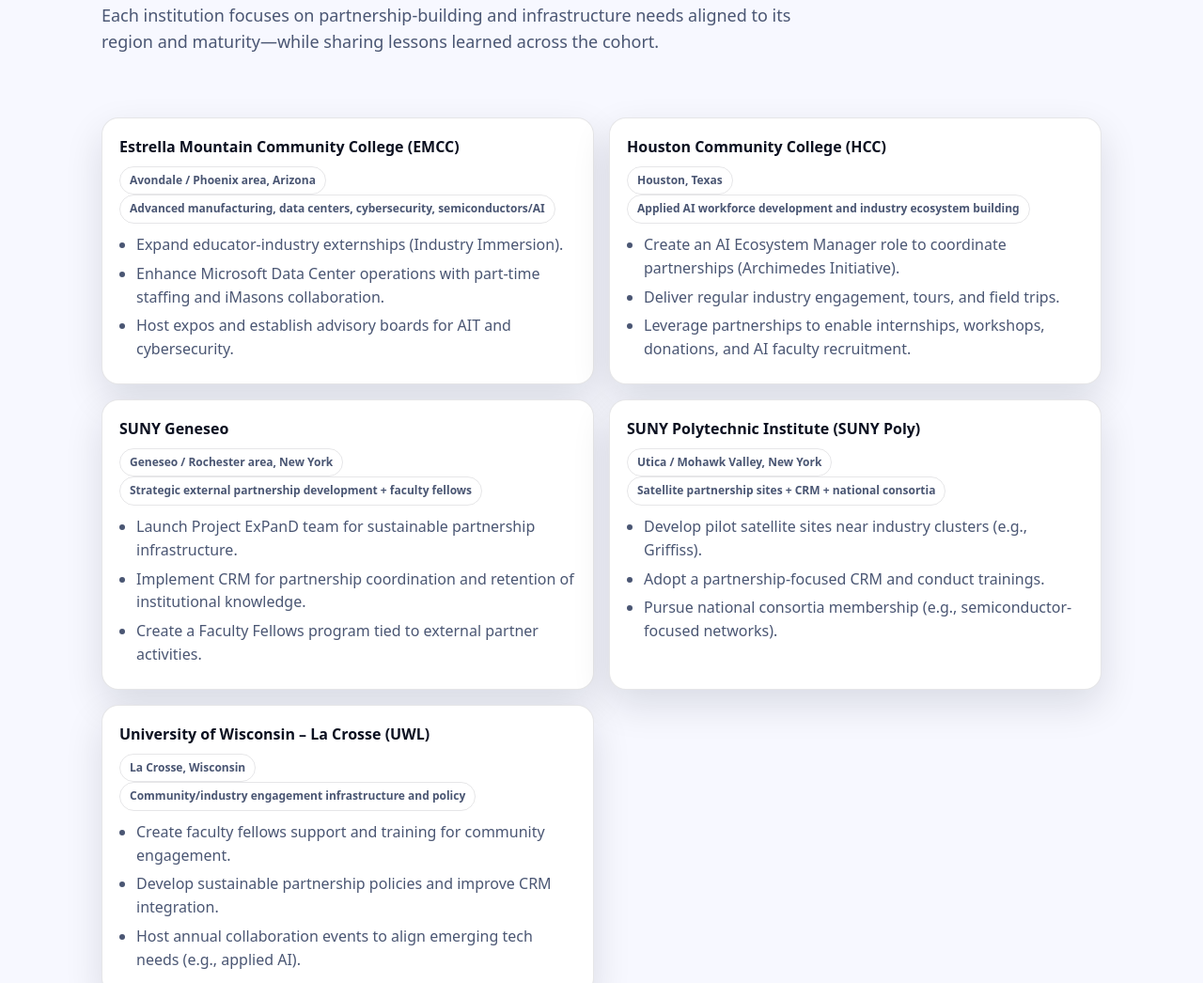
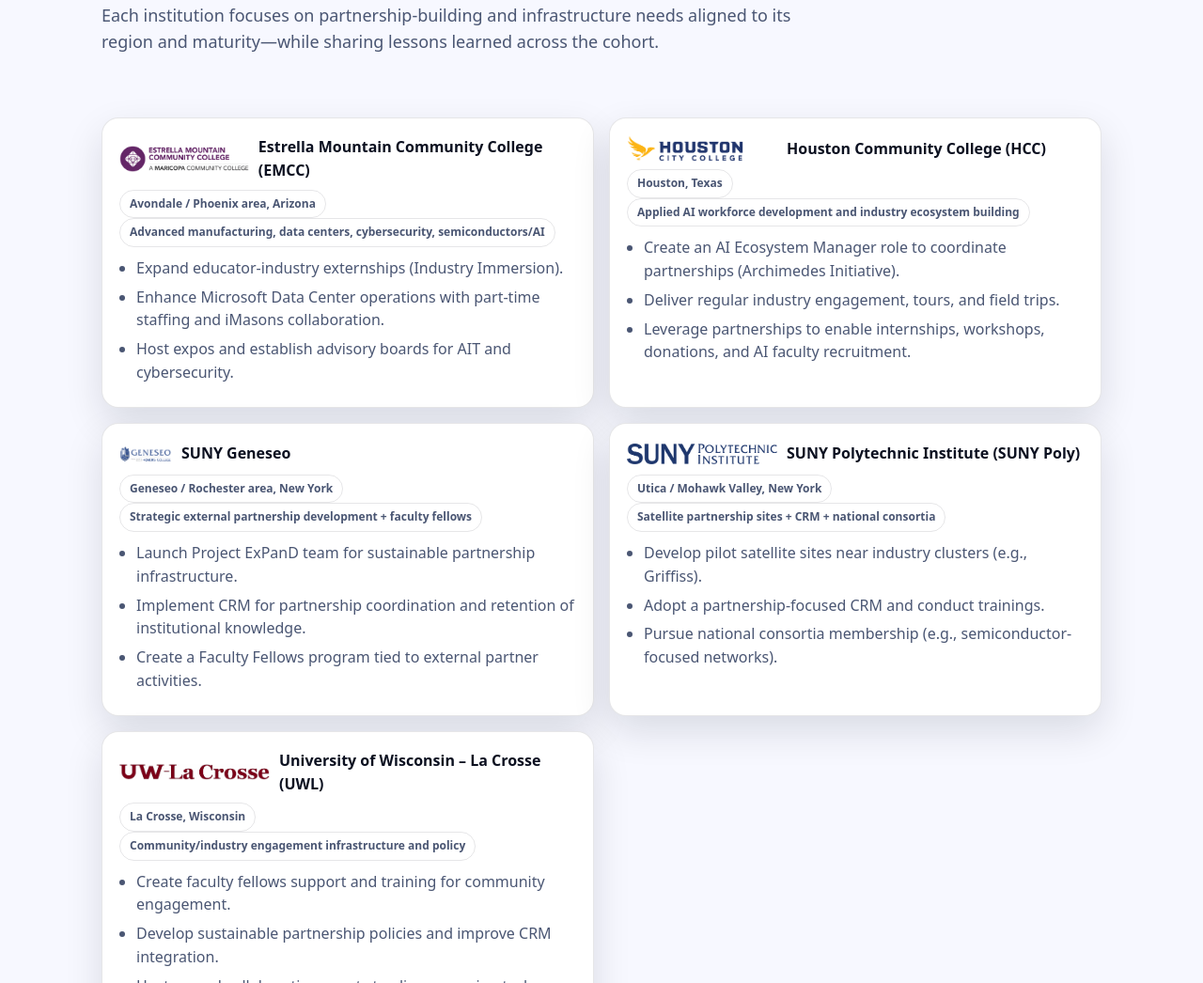
Before and after one commit to lienelo/EPIIC-C3---Special, a plain HTML site: page institutions.html in a window 1280 px wide. Shown: the part 248-1294 px from the top of the page at 94% size. Drawn offline with Linux system fonts and the light colour scheme.

Commit message:
Add files via upload

```diff
--- a/assets/style.css
+++ b/assets/style.css
@@ -77,3 +77,9 @@ a{color:inherit}
 .table th{font-size:12px;text-transform:uppercase;letter-spacing:.08em;color:var(--muted)}
 .table tr:last-child td{border-bottom:none}
 .pill{display:inline-flex;align-items:center;padding:5px 10px;border-radius:999px;border:1px solid var(--border);color:var(--muted);font-weight:800;font-size:12px}
+
+
+/* Partner institution logos */
+.card h3{display:flex;align-items:center;gap:10px}
+.org-logo{height:28px;width:auto;max-width:160px;object-fit:contain;flex:0 0 auto}
+@media (max-width:520px){.org-logo{height:24px;max-width:140px}}
--- a/institutions.html
+++ b/institutions.html
@@ -43,23 +43,23 @@
     <div class="container">
       <div class="grid cols-2">
         <div class="card">
-          <h3>Estrella Mountain Community College (EMCC)</h3>
+          <h3><img class="org-logo" src="assets/logos/emcc.png" alt="Estrella Mountain Community College logo"> Estrella Mountain Community College (EMCC)</h3>
           <p><span class="pill">Avondale / Phoenix area, Arizona</span> <span class="pill">Advanced manufacturing, data centers, cybersecurity, semiconductors/AI</span></p>
           <ul class="list"><li>Expand educator-industry externships (Industry Immersion).</li><li>Enhance Microsoft Data Center operations with part-time staffing and iMasons collaboration.</li><li>Host expos and establish advisory boards for AIT and cybersecurity.</li></ul>
         </div><div class="card">
-          <h3>Houston Community College (HCC)</h3>
+          <h3><img class="org-logo" src="assets/logos/hcc.png" alt="Houston Community College logo"> Houston Community College (HCC)</h3>
           <p><span class="pill">Houston, Texas</span> <span class="pill">Applied AI workforce development and industry ecosystem building</span></p>
           <ul class="list"><li>Create an AI Ecosystem Manager role to coordinate partnerships (Archimedes Initiative).</li><li>Deliver regular industry engagement, tours, and field trips.</li><li>Leverage partnerships to enable internships, workshops, donations, and AI faculty recruitment.</li></ul>
         </div><div class="card">
-          <h3>SUNY Geneseo</h3>
+          <h3><img class="org-logo" src="assets/logos/geneseo.png" alt="SUNY Geneseo logo"> SUNY Geneseo</h3>
           <p><span class="pill">Geneseo / Rochester area, New York</span> <span class="pill">Strategic external partnership development + faculty fellows</span></p>
           <ul class="list"><li>Launch Project ExPanD team for sustainable partnership infrastructure.</li><li>Implement CRM for partnership coordination and retention of institutional knowledge.</li><li>Create a Faculty Fellows program tied to external partner activities.</li></ul>
         </div><div class="card">
-          <h3>SUNY Polytechnic Institute (SUNY Poly)</h3>
+          <h3><img class="org-logo" src="assets/logos/suny_poly.png" alt="SUNY Polytechnic Institute logo"> SUNY Polytechnic Institute (SUNY Poly)</h3>
           <p><span class="pill">Utica / Mohawk Valley, New York</span> <span class="pill">Satellite partnership sites + CRM + national consortia</span></p>
           <ul class="list"><li>Develop pilot satellite sites near industry clusters (e.g., Griffiss).</li><li>Adopt a partnership-focused CRM and conduct trainings.</li><li>Pursue national consortia membership (e.g., semiconductor-focused networks).</li></ul>
         </div><div class="card">
-          <h3>University of Wisconsin – La Crosse (UWL)</h3>
+          <h3><img class="org-logo" src="assets/logos/uwl.png" alt="University of Wisconsin – La Crosse logo"> University of Wisconsin – La Crosse (UWL)</h3>
           <p><span class="pill">La Crosse, Wisconsin</span> <span class="pill">Community/industry engagement infrastructure and policy</span></p>
           <ul class="list"><li>Create faculty fellows support and training for community engagement.</li><li>Develop sustainable partnership policies and improve CRM integration.</li><li>Host annual collaboration events to align emerging tech needs (e.g., applied AI).</li></ul>
         </div>
```
Also changed, not shown: index.html (+1 -1 lines), assets/logos/emcc.png (added), assets/logos/geneseo.png (added), assets/logos/hcc.png (added), assets/logos/suny_poly.png (added), assets/logos/uwl.png (added).
